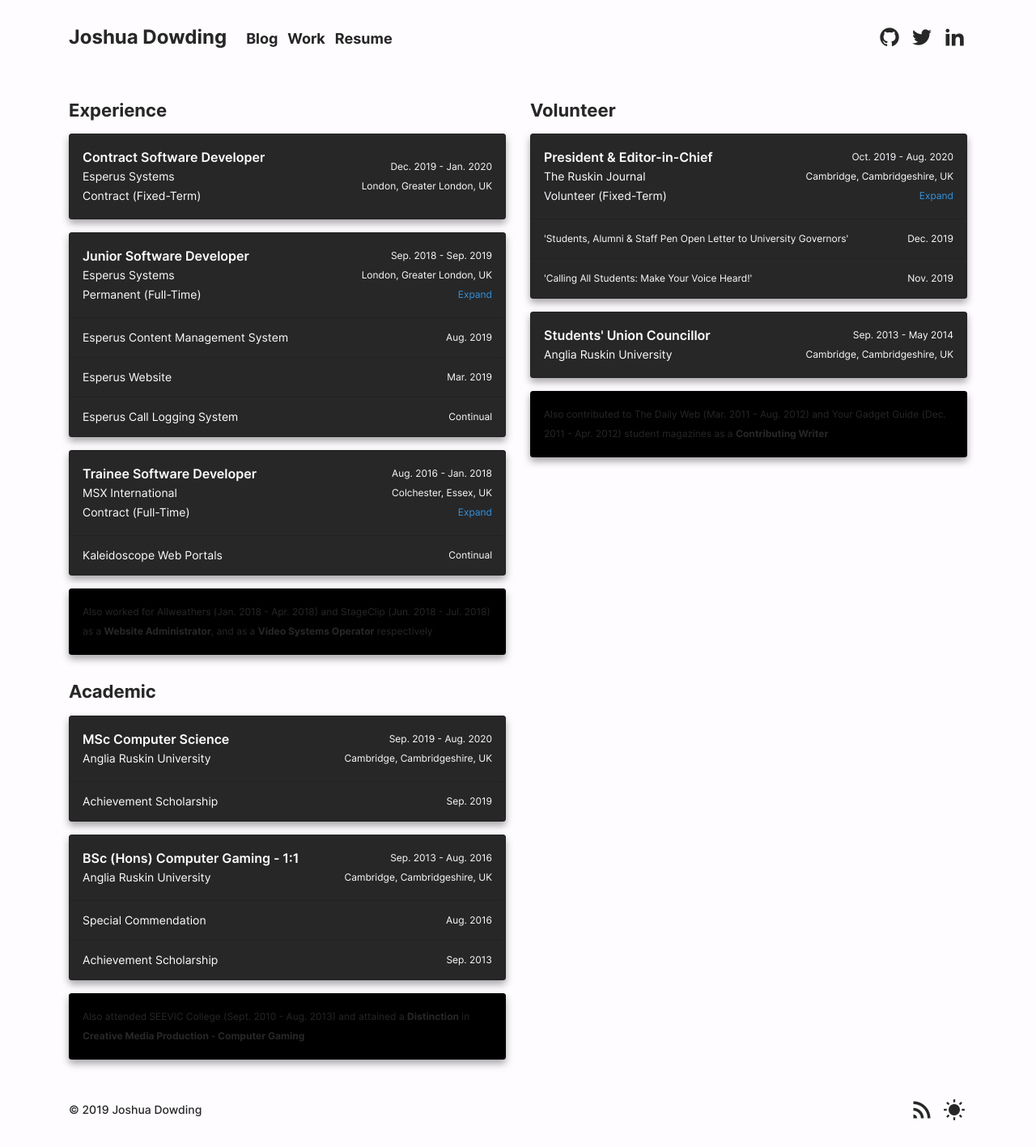
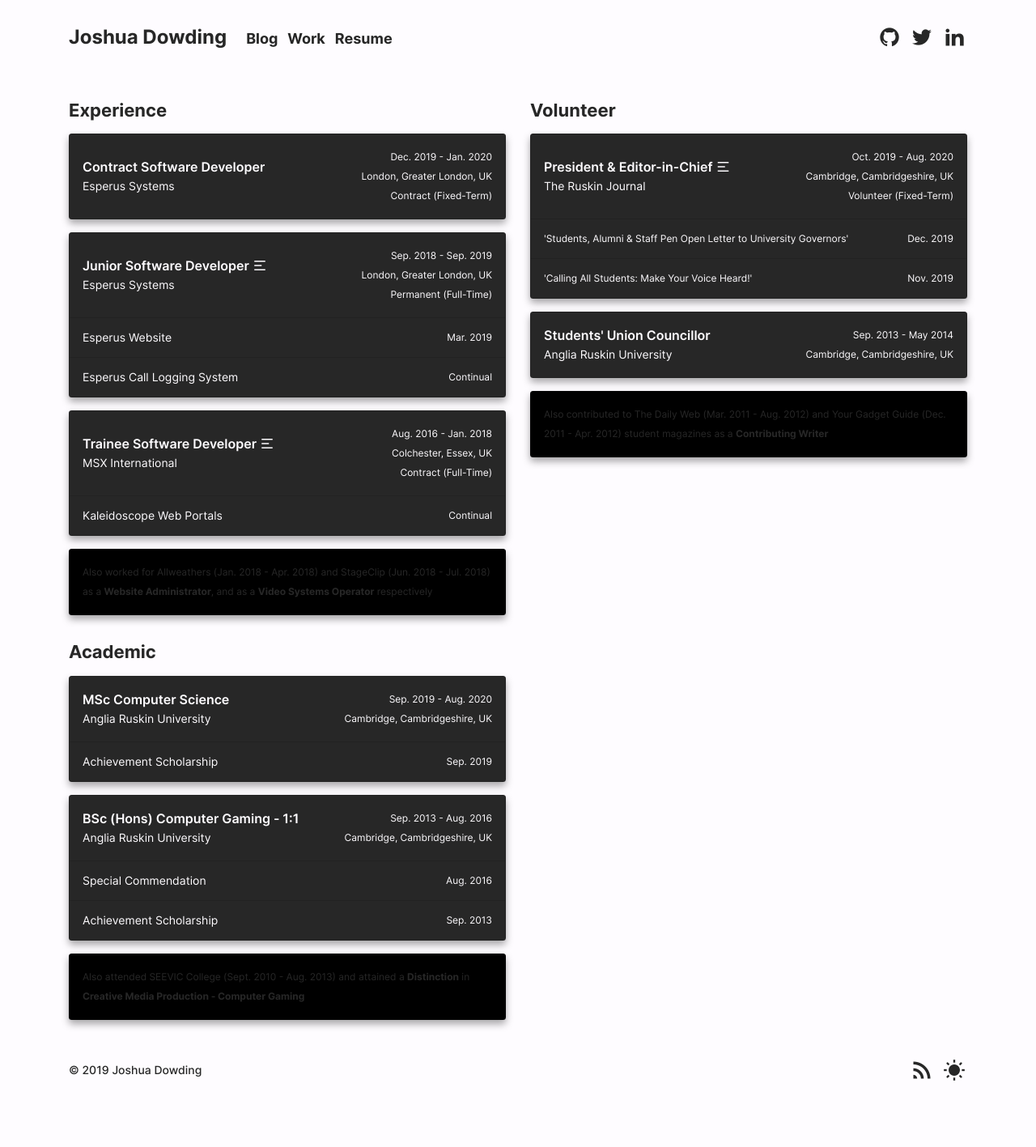
Before and after one commit to joshuadowding/jdowding.me, a Jekyll site: the page built from _pages/resume.html, in a window 1280 px wide. Shown: the whole page at 81% size. Built offline with Jekyll 4.4.1, drawn with Linux system fonts in a browser that asks for light colours; after the commit the page ends 1368 px from its top, so only the background shows below that.

Commit message:
css: improve appearance of expand toggle in resume

```diff
--- a/_pages/resume.html
+++ b/_pages/resume.html
@@ -16,11 +16,11 @@
               <a class="header-link" href="https://esperus.com" target="_blank">
                 <p>Esperus Systems</p>
               </a>
-              <p>Contract (Fixed-Term)</p>
             </div>
             <div class="attribute-wrapper">
               <p class="attribute">Dec. 2019 - Jan. 2020</p>
               <p class="attribute">London, Greater London, UK</p>
+              <p class="attribute">Contract (Fixed-Term)</p>
             </div>
           </div>
         </li>
@@ -29,18 +29,20 @@
         <li class="list-group-item">
           <div class="item-header">
             <div class="header-wrapper">
-              <p class="experience-header">Junior Software Developer</p>
+              <div class="expand-wrapper">
+                <a class="expand-item-toggle" href="javascript:void(0);" data-id="ESPERUS-1">
+                  <p class="experience-header">Junior Software Developer</p>
+                  <i class="ri-menu-2-line"></i>
+                </a>
+              </div>
               <a class="header-link" href="https://esperus.com" target="_blank">
                 <p>Esperus Systems</p>
               </a>
-              <p>Permanent (Full-Time)</p>
             </div>
             <div class="attribute-wrapper">
               <p class="attribute">Sep. 2018 - Sep. 2019</p>
               <p class="attribute">London, Greater London, UK</p>
-              <a class="expand-item-toggle" href="javascript:void(0);" data-id="ESPERUS-1">
-                <p class="attribute">Expand</p>
-              </a>
+              <p class="attribute">Permanent (Full-Time)</p>
             </div>
           </div>
         </li>
@@ -78,7 +80,7 @@
             </ul>
           </div>
         </li>
-        <li class="list-group-item sub-item">
+        <li class="list-group-item sub-item expand-item">
           <div class="item-header">
             <div class="header-wrapper">
               <a class="inline-link" href="{{ site.baseurl }}/work#ESPERUS-2" target="_blank">
@@ -119,18 +121,20 @@
         <li class="list-group-item">
           <div class="item-header">
             <div class="header-wrapper">
-              <p class="experience-header">Trainee Software Developer</p>
+              <div class="expand-wrapper">
+                <a class="expand-item-toggle" href="javascript:void(0);" data-id="MSX-1">
+                  <p class="experience-header">Trainee Software Developer</p>
+                  <i class="ri-menu-2-line"></i>
+                </a>
+              </div>
               <a class="header-link" href="https://www.msxi.com" target="_blank">
                 <p>MSX International</p>
               </a>
-              <p>Contract (Full-Time)</p>
             </div>
             <div class="attribute-wrapper">
               <p class="attribute">Aug. 2016 - Jan. 2018</p>
               <p class="attribute">Colchester, Essex, UK</p>
-              <a class="expand-item-toggle" href="javascript:void(0);" data-id="MSX-1">
-                <p class="attribute">Expand</p>
-              </a>
+              <p class="attribute">Contract (Full-Time)</p>
             </div>
           </div>
         </li>
@@ -195,18 +199,20 @@
         <li class="list-group-item">
           <div class="item-header">
             <div class="header-wrapper">
-              <p class="experience-header">President & Editor-in-Chief</p>
+              <div class="expand-wrapper">
+                <a class="expand-item-toggle" href="javascript:void(0);" data-id="ANGLIA-1">
+                  <p class="experience-header">President & Editor-in-Chief</p>
+                  <i class="ri-menu-2-line"></i>
+                </a>
+              </div>
               <a class="header-link" href="https://ruskinjournal.com" target="_blank">
                 <p>The Ruskin Journal</p>
               </a>
-              <p>Volunteer (Fixed-Term)</p>
             </div>
             <div class="attribute-wrapper">
               <p class="attribute">Oct. 2019 - Aug. 2020</p>
               <p class="attribute">Cambridge, Cambridgeshire, UK</p>
-              <a class="expand-item-toggle" href="javascript:void(0);" data-id="ANGLIA-1">
-                <p class="attribute">Expand</p>
-              </a>
+              <p class="attribute">Volunteer (Fixed-Term)</p>
             </div>
           </div>
         </li>
@@ -363,10 +369,9 @@
     $(".expand-item-toggle").click(function() {
       var data_id = $(this).attr("data-id");
 
-      if($("#" + data_id).css('display') == 'none') {
+      if ($("#" + data_id).css('display') == 'none') {
         $("#" + data_id).css('display', 'flex');
-      }
-      else {
+      } else {
         $("#" + data_id).css('display', 'none');
       }
     });
--- a/css/main.scss
+++ b/css/main.scss
@@ -677,6 +677,15 @@
               }
             }
 
+            &.item-details {
+              padding: 4px 16px;
+
+              .item-header {
+                margin-bottom: 0;
+                justify-content: center;
+              }
+            }
+
             .item-header {
               .header-wrapper {
                 width: 80%;
@@ -685,13 +694,6 @@
               .attribute-wrapper {
                 width: 20%;
               }
-            }
-          }
-
-          .expand-item-toggle {
-            p {
-              font-size: 1.2rem;
-              color: $colour-text-highlight !important;
             }
           }
 
@@ -712,7 +714,34 @@
             }
 
             .header-wrapper {
-              width: 60%;
+              margin-right: auto;
+
+              .expand-wrapper {
+                .expand-item-toggle {
+                  display: flex;
+                  flex-direction: row;
+                  font-size: 1.8rem;
+                  line-height: 2.4rem;
+
+                  i {
+                    font-size: 1.8rem;
+                    line-height: 2.4rem;
+                    color: var(--colour-text-invert);
+                    margin-left: 4px;
+                    //margin-top: 1px;
+                  }
+
+                  &:hover {
+                    .experience-header {
+                      color: $colour-text-highlight !important;
+                    }
+
+                    i {
+                      color: $colour-text-highlight !important;
+                    }
+                  }
+                }
+              }
 
               .inline-link {
                 color: var(--colour-text-invert);
@@ -747,7 +776,6 @@
             }
 
             .attribute-wrapper {
-              width: 40%;
               margin-left: auto;
               text-align: right;
             }
```
